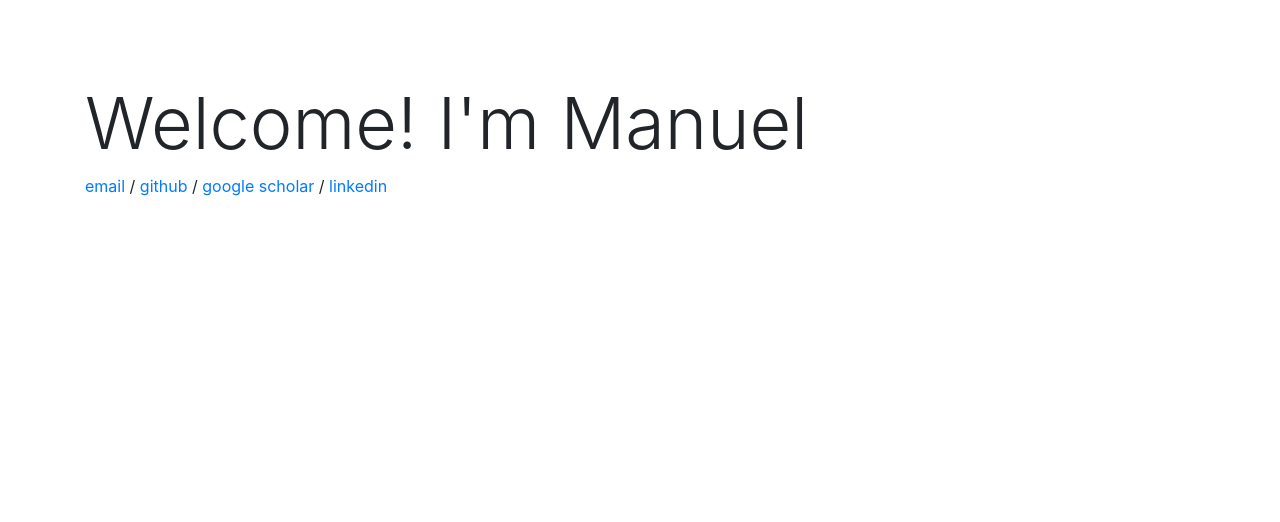
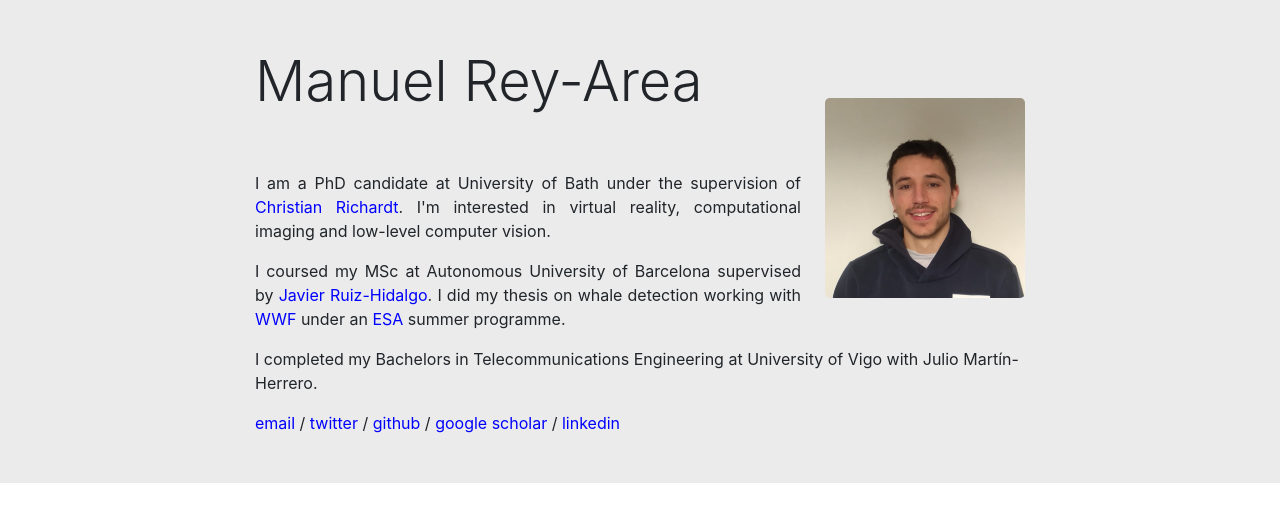
Before and after one commit to manurare/manurare.github.io, a plain HTML site: page index.html in a window 1280 px wide. Drawn offline with nearby package versions, Linux system fonts and the light colour scheme.

Commit message:
Add some bio

```diff
--- a/index.html
+++ b/index.html
@@ -7,24 +7,6 @@
 
 		<!-- bootswatch css -->
 		<link rel="stylesheet" href="css/bootstrap.min.css">
-
-		<!-- google analytics -->
-		<script>
-		(function(i, s, o, g, r, a, m) {
-		i['GoogleAnalyticsObject'] = r;
-		i[r] = i[r] || function() {
-		(i[r].q = i[r].q || []).push(arguments)
-		}, i[r].l = 1 * new Date();
-		a = s.createElement(o),
-		m = s.getElementsByTagName(o)[0];
-		a.async = 1;
-		a.src = g;
-		m.parentNode.insertBefore(a, m)
-		})(window, document, 'script', '//www.google-analytics.com/analytics.js', 'ga');
-
-		ga('create', 'UA-49249886-1', 'ubc.ca');
-		ga('send', 'pageview');
-		</script>
 
 		<style>
 		body {
@@ -36,19 +18,37 @@
 		}
 		</style>
 
-		<title>manuel</title>
+		<title>Manuel Rey-Area</title>
   </head>
 
   <body>
 
 	<main>
-		<div class="container">
-			<h1 class="display-3">Welcome! I'm Manuel</h1>
-			<a href="mailto:mreyarea@gmail.com">email</a> /
-			<a href="https://github.com/manurare">github</a> /
-			<a href="https://scholar.google.com/citations?user=DokWqgwAAAAJ&hl=es">google scholar</a> /
-			<a href="https://www.linkedin.com/in/manuel-rey-area/">linkedin</a>
-		</div>
+
+	<div class="container-fluid py-5" style="margin-top: -80px; background-color: #EBEBEB">
+	<div class="container" style="width:100%;max-width:800px" >
+		<img src="imgs/profile_photo.jpeg" style="float: right; margin-left:1.5em;margin-top:50px" width="200" height="200", class="rounded-lg">
+		<h4 class="display-4">Manuel Rey-Area</h4>
+		<br></br>
+		<p align="justify">
+		I am a PhD candidate at University of Bath under the supervision of <a href="https://richardt.name/" style="color:blue">Christian Richardt</a>. I'm interested in virtual reality, computational imaging and low-level computer vision.
+		</p>
+
+		<p align="justify">
+		I coursed my MSc at Autonomous University of Barcelona supervised by <a href="https://imatge.upc.edu/web/people/javier-ruiz-hidalgo" style="color:blue">Javier Ruiz-Hidalgo</a>. I did my thesis on whale detection working with <a href="https://www.worldwildlife.org/" style="color:blue">WWF</a> under an <a href="https://www.esa.int/" style="color:blue">ESA</a> summer programme.
+		</p>
+
+		<p>
+		I completed my Bachelors in Telecommunications Engineering at University of Vigo with Julio Martín-Herrero.
+		</p>
+
+			<a href="mailto:mreyarea@gmail.com" style="color:blue">email</a> /
+			<a href="https://twitter.com/mreyarea" style="color:blue">twitter</a> /
+			<a href="https://github.com/manurare" style="color:blue">github</a> /
+			<a href="https://scholar.google.com/citations?user=DokWqgwAAAAJ&hl=es" style="color:blue">google scholar</a> /
+			<a href="https://www.linkedin.com/in/manuel-rey-area/" style="color:blue">linkedin</a>
+	</div>
+	</div>
 	</main>
 
 	<!-- bootstrap -->
```
